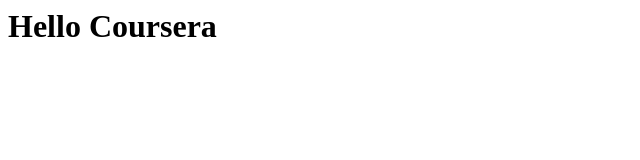
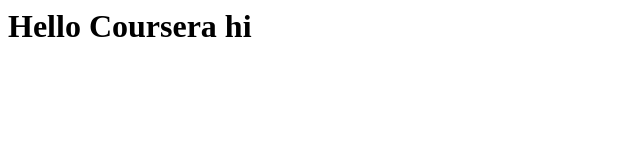
Before and after one commit to ninadkhanolkar/Coursera-test, a plain HTML site: page site/index.html in a window 1280 px wide. Shown: the full height of the page, 0-640 px from the left. Drawn offline with Linux system fonts and the light colour scheme.

Commit message:
small changes

```diff
--- a/site/index.html
+++ b/site/index.html
@@ -4,6 +4,6 @@
 </head>
 <body>
 <h1>
-Hello Coursera</h1>
+Hello Coursera   hi</h1>
 </body>
 </html>
```
